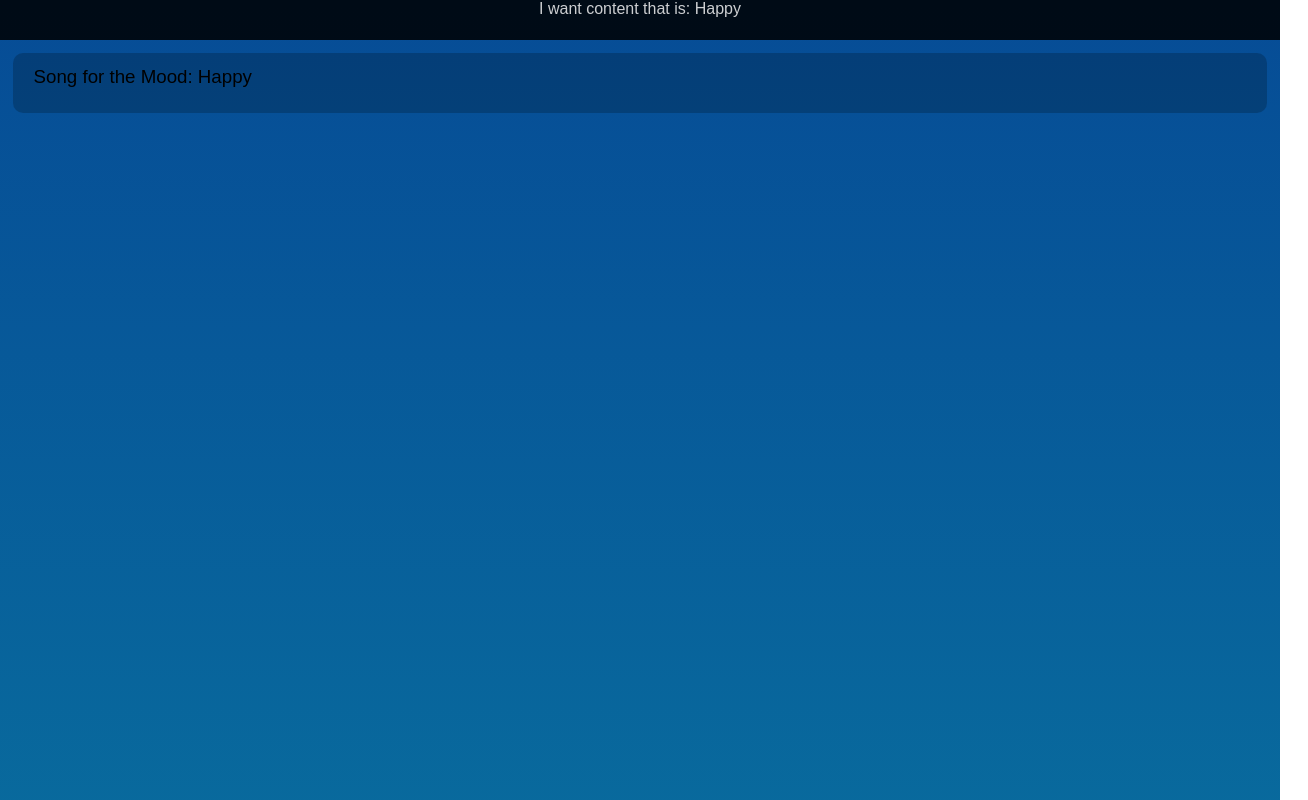
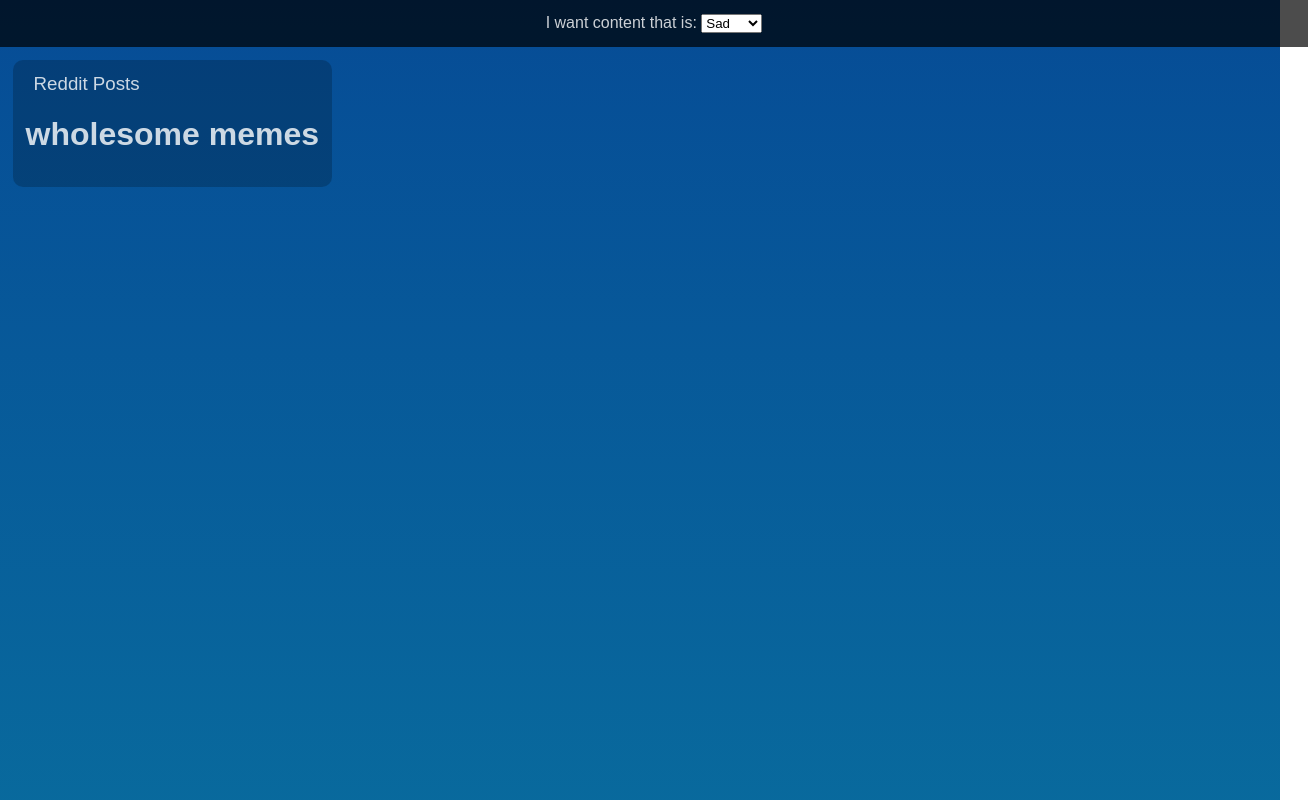
Before and after one commit to RyanAbraham/Passion-Board, a website: page index.html in a window 1280 px wide. Shown: the whole page, 1308 px wide, since content can reach past the window. Drawn offline with Linux system fonts and the light colour scheme.

Commit message:
Start working on Feeds

```diff
--- a/index.html
+++ b/index.html
@@ -9,7 +9,7 @@
       <svg-background></svg-background>
       <header-bar></header-bar>
       <div class="main-content">
-        <feed-box></feed-box>
+        <feeds></feeds>
       </div>
     </div>
     <script type="text/javascript" src="scripts/main.js"></script>
--- a/scripts/main.js
+++ b/scripts/main.js
@@ -1,7 +1,53 @@
-let data = { currentMood: 'Happy' };
+
+class FeedObject {
+  constructor(title, endpoint, callbackMethod) {
+    this.title = title;
+    this.endpoint = endpoint;
+    this.callbackMethod = callbackMethod;
+    this.content = this.callbackMethod(this.endpoint);
+  }
+}
+
+let feeds = [
+  new FeedObject("Reddit Posts", "/api/RedditAnalysis", function() {
+    return "<h1> wholesome memes </h1>";
+  }),
+  new FeedObject("Facebook Posts", "/api/FacebookAnalysis", function() {
+    return "<h1> FACEBOOK maymays </h1>";
+  })
+];
+
+class Mood {
+  constructor(name, colors, id) {
+    this.name = name;
+    this.colors = colors;
+    this.id = id;
+  }
+}
+
+let moods = [
+  new Mood("Sad", ["#064C96","#0A7BA1"], 0),
+  new Mood("Happy", ["#2ecc71", "#e67e22"], 1),
+  new Mood("Angry", ["#e74c3c", "#d35400"], 2),
+];
+
+let data = { currentMoodIndex: 0, currentMood: moods[0], currentFeed: feeds[0], moods: moods, feeds: feeds };
+
+function getCurrentMood() {
+  return data.moods[data.currentMoodIndex];
+}
 
 Vue.component('header-bar', {
-  template: `<div id="header-bar"><p>I want content that is: {{ currentMood }}</p></div>`,
+  template: `<div id="header-bar">
+              <p>
+                I want content that is:
+                <select v-model="currentMoodIndex">
+                  <option v-for="mood in moods" v-bind:value="mood.id">
+                   {{ mood.name }}
+                  </option>
+                </select>
+              </p>
+            </div>`,
   data: function() {
     return data;
   }
@@ -9,21 +55,25 @@ Vue.component('header-bar', {
 
 Vue.component('svg-background', {
   template: `<svg id="gradient" viewBox="0 0 100 100" preserveAspectRatio="none">
-               <gradient-defs></gradient-defs>
+               <gradient-defs v-bind:first-color="currentMood.colors[0]" v-bind:second-color="currentMood.colors[1]"></gradient-defs>
                <rect width="100" height="100" fill="url('#gradient-fill')"></rect>
-             </svg>`
+             </svg>`,
+  data: function() {
+    return { currentMood: getCurrentMood() };
+  }
 });
 
 Vue.component('gradient-defs', {
+  props: ['firstColor', 'secondColor'],
   template: `<defs>
         <linearGradient id="gradient-fill" x1="50%" y1="0%" x2="50%" y2="100%" >
 
-            <stop offset="0%" stop-color="#064C96">
-                <animate attributeName="stop-color" values="#064C96; #0A7BA1; #064C96" dur="10s" repeatCount="indefinite"></animate>
+            <stop offset="0%" v-bind:stop-color="firstColor">
+                <animate attributeName="stop-color" v-bind:values="''+firstColor+'; '+ secondColor + '; ' + firstColor" dur="10s" repeatCount="indefinite"></animate>
             </stop>
 
-            <stop offset="100%" stop-color="#0A7BA1">
-                <animate attributeName="stop-color" values="#0A7BA1; #064C96; #0A7BA1" dur="10s" repeatCount="indefinite"></animate>
+            <stop offset="100%" v-bind:stop-color="secondColor">
+                <animate attributeName="stop-color" v-bind:values="''+secondColor+'; '+firstColor+'; '+secondColor" dur="10s" repeatCount="indefinite"></animate>
             </stop>
 
         </linearGradient>
@@ -32,14 +82,28 @@ Vue.component('gradient-defs', {
 });
 
 Vue.component('feed-box', {
+  props: ['feedObject'],
   template: `<div class="feed-box">
-               <h3 class="feed-title"> {{ feedTitle }} </h3>
+               <h3 class="feed-title"> {{ feedObject.title }} </h3>
                <div class="feed-content">
+                 <feed-content v-bind:content="feedObject.content"></feed-content>
                </div>
-             </div>`,
+             </div>`
+});
+
+Vue.component('feed-content', {
+  props: ["content"],
+  template: `<div class="fake-feed-content" v-html="rawHtml">{{ content }}</div>`,
   data: function() {
-    return { feedTitle: 'Song for the Mood: ' + data.currentMood };
+    return { rawHtml: this.content };
   }
 });
 
+Vue.component('feeds', {
+  template: `<feed-box :feedObject="currentFeed"></feed-box>`,
+  data: function() {
+    return data;
+  }
+})
+
 new Vue({ el: '#app'});
--- a/styles/main.css
+++ b/styles/main.css
@@ -2,21 +2,22 @@ html, body {
   margin: 0;
   padding: 0;
   font-family: sans-serif;
+  color: rgba(255,255,255,0.8);
 }
 
 div#header-bar {
   position: relative;
   top: 0;
   left: 0;
-  background-color: rgba(0,0,0,0.85);
+  background-color: rgba(0,0,0,0.7);
   z-index: 1;
-  height: 5vh;
   width: 100%;
   text-align: center;
+  padding: 1.75vh;
 }
 
 div#header-bar>p {
-  color: rgba(255,255,255,0.8);
+  margin: 0;
 }
 
 svg#gradient {
@@ -41,6 +42,7 @@ div.feed-box {
   background-color: rgba(0,0,0,0.2);
   padding: 1vw;
   border-radius: 10px;
+  display: inline-block;
 }
 h3.feed-title {
   margin: 1vw 1vh;
```
Also changed, not shown: 1 other file.
